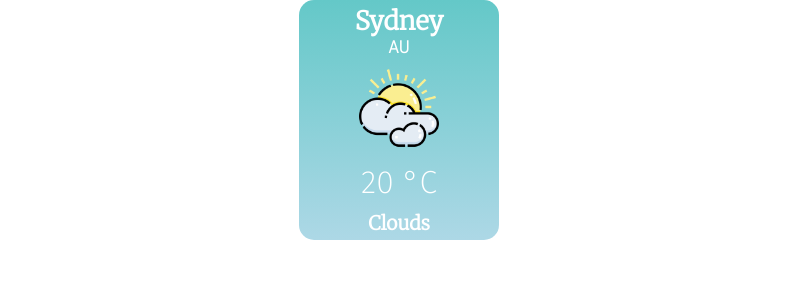
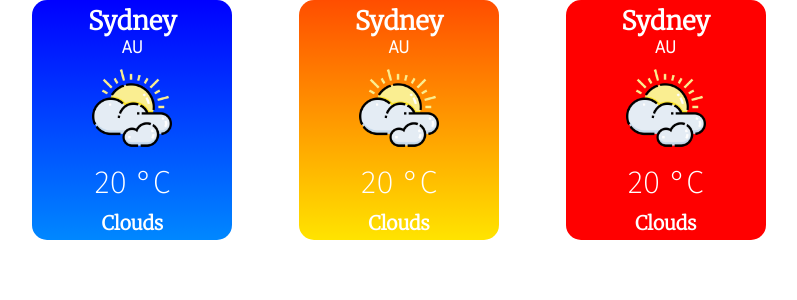
Before and after one commit to adechan/weather-app-react, a React (Create React App) app: page / in a window 1280 px wide. Shown: the top 300 px of the page, without its empty margins (241-1038 px from the left). Built offline with nearby package versions, Linux system fonts and the light colour scheme.

Commit message:
the card's background is changing its colour based on the weather

```diff
--- a/src/App.css
+++ b/src/App.css
@@ -5,58 +5,6 @@
 {
     margin: 0 auto;
     color: white;
+    display: flex;
+    width: 800px;
 }
-/* Meow meow - just a comment
-*/
-/* .card
-{
-    margin: 0 auto;
-    background: linear-gradient(to bottom, blue, lightblue);
-    width: 200px;
-    height: 240px;
-    display: flex;
-    flex-direction: column;
-    justify-content: space-around;
-    align-items: center;
-    border-radius: 15px;
-} */
-/*
-.location
-{
-    text-align: center;
-} */
-
-/* .city
-{
-    font-family: 'Merriweather', sans-serif;
-    font-size: 1.6rem;
-} */
-
-/* .country
-{
-    font-family: 'Fira Sans', sans-serif;
-    font-size: 1.1rem;
-} */
-
-/* .temp
-{
-    font-family: 'Fira Sans', sans-serif;
-    font-size: 2rem;
-    font-weight: 200;
-} */
-
-/* .condition
-{
-    font-family: 'MerriWeather', sans-serif;
-    font-size: 1.2rem;
-} */
-
-/* .icon
-{
-    width: 40%;
-} */
-/*
-.iconBody
-{
-    text-align: center;
-} */
--- a/src/App.js
+++ b/src/App.js
@@ -7,7 +7,9 @@ function App()
 {
   return (
     <div className = "App">
-      <WeatherCard />
+      <WeatherCard temp = {-5}/>
+      <WeatherCard temp = {15}/>
+      <WeatherCard temp = {40}/>
     </div>
   );
 }
--- a/src/Components/WeatherCard/component.js
+++ b/src/Components/WeatherCard/component.js
@@ -7,10 +7,40 @@ import Conditions from './Conditions';
 
 const WeatherCard = (props) => {
 
-    const red = 100;
+    let highColour = 0;
+    let lowColour = 0;
+    let bg = null;
+
+    if (props.temp > 12) // This is for hot weather
+    {
+        highColour = (1 - (props.temp - 12)/ 28) * 255;
+        lowColour = highColour - 150;
+
+        bg = `
+            linear-gradient(
+                to top,
+                rgb(255, ${highColour}, 0),
+                rgb(255, ${lowColour}, 0)
+            )
+        `;
+    }
+    else if (props.temp <= 12) // This is for cold weather
+    {
+        highColour = (1 - (props.temp + 20)/ 32) * 255;
+        lowColour = highColour - 150;
+
+        bg = `
+            linear-gradient(
+                to top,
+                rgb(0, ${highColour}, 255),
+                rgb(0, ${lowColour}, 255)
+            )
+         `;
+    }
+
     const Card = styled.div`
         margin: 0 auto;
-        background: linear-gradient(to bottom, rgba(${red}, 200, 200), lightblue);
+        background: ${bg};
         width: 200px;
         height: 240px;
         display: flex;
@@ -26,20 +56,6 @@ const WeatherCard = (props) => {
             <Icon />
             <Conditions />
 
-            {/* OR
-            <div class="location">
-                <h1 className="city"> Sydney </h1>
-                <h3 className="country"> AU </h3>
-            </div> */}
-            {/* OR
-             <div class="iconBody">
-                <a title = "Icon made by Freepik from www.flaticon.com" href = "https://www.flaticon.com/authors/freepik">
-                    <img className="icon" src = "./img/cloudy.png" alt = "Weather Icon" />
-                </a>
-            </div> */}
-            {/* <h1 className="temp"> 20 °C </h1>
-            <h3 className="condition"> Clouds </h3> */}
-
         </Card>
     );
 }
```
